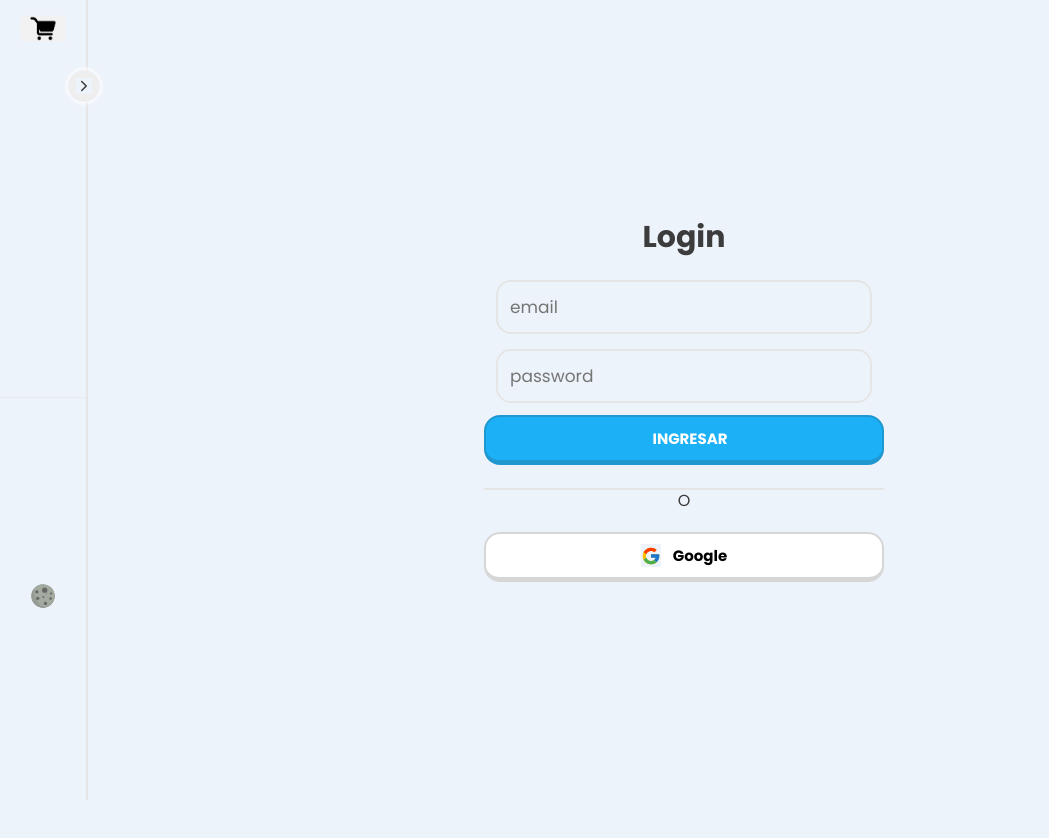
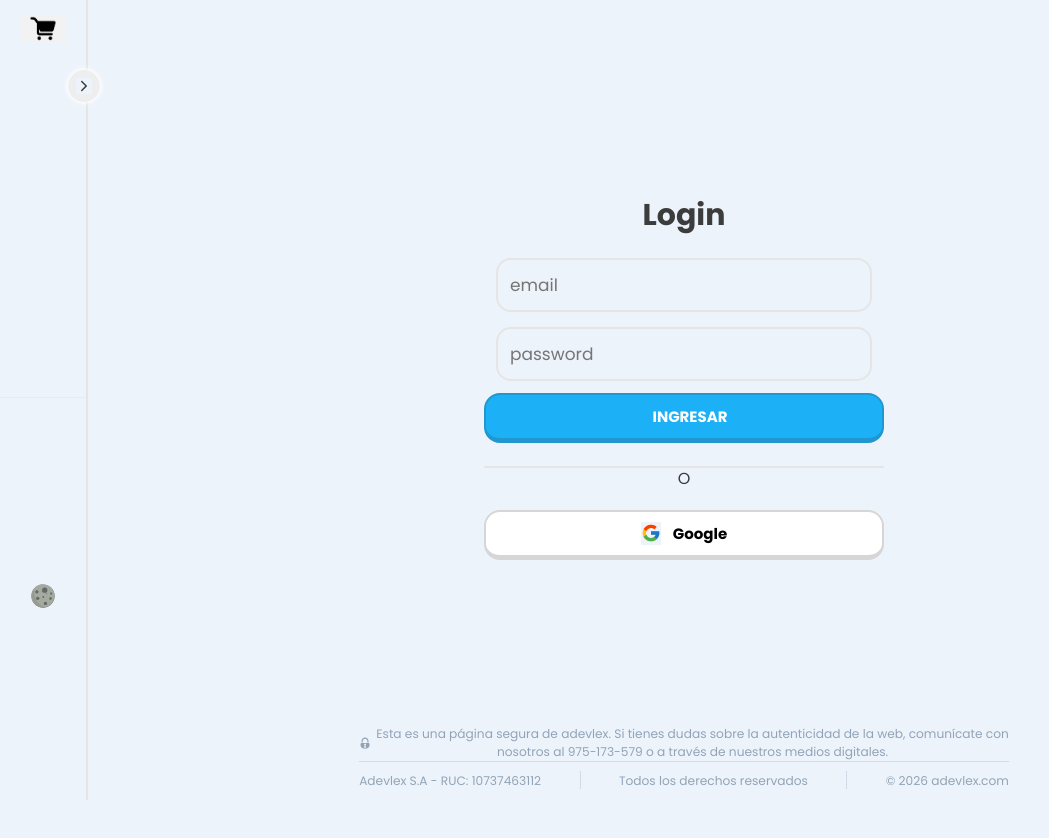
Before and after one commit to rosasrias/pos-react, a React (Vite) app: page /login in a window 1280 px wide. Shown: the whole page, without its empty margins (0-1049 px from the left). Before the commit the page ends 800 px from the top, so only its background shows below. Built offline with nearby package versions, Linux system fonts and the light colour scheme; some icons are missing.

Commit message:
feat: add Footer component to LoginTemplate and adjust layout for improved spacing and alignment

```diff
--- /dev/null
+++ b/src/components/organismos/Footer.jsx
@@ -0,0 +1,52 @@
+import styled from "styled-components";
+import { GiPadlock } from "react-icons/gi";
+export function Footer() {
+  return (
+    <Container>
+      <section className="lock">
+        <GiPadlock />
+        <span>
+          Esta es una página segura de adevlex. Si tienes dudas sobre la
+          autenticidad de la web, comunícate con
+          <br /> nosotros al 975-173-579 o a través de nuestros medios digitales.
+        </span>
+      </section>
+      <section className="derechos">
+        <span>Adevlex S.A - RUC: 10737463112 </span>
+        <div className="separador"></div>
+        <span>Todos los derechos reservados</span>
+        <div className="separador"></div>
+        <span>© 2026 adevlex.com</span>
+      </section>
+    </Container>
+  );
+}
+const Container = styled.div`
+  display: flex;
+  flex-direction: column;
+  font-size: 12.2px;
+  color: #91a4b7;
+  gap: 5px;
+  margin: 10px;
+  .lock {
+    border-bottom: 1px solid rgba(145, 164, 183, 0.3);
+    gap: 5px;
+    display: flex;
+    align-items: center;
+  }
+  .derechos {
+    display: flex;
+    justify-content: space-between;
+    .separador {
+      width: 1px;
+      background-color: rgba(145, 164, 183, 0.3);
+      margin-top: 4px;
+      height: 80%;
+      align-items: center;
+      display: flex;
+    }
+    span {
+      margin-top: 5px;
+    }
+  }
+`;
--- a/src/components/templates/LoginTemplate.jsx
+++ b/src/components/templates/LoginTemplate.jsx
@@ -5,6 +5,7 @@ import { Btnsave } from "../moleculas/Btnsave";
 import { Linea } from "../atomos/Linea";
 import { v } from "../../styles/variables";
 import { Device } from "../../styles/breakpoinst";
+import { Footer } from "../organismos/Footer";
 
 export function LoginTemplate() {
   return (
@@ -41,6 +42,7 @@ export function LoginTemplate() {
           <br />
           <Btnsave titulo="Google" bgcolor="#fff" icono={<v.iconogoogle />} />
         </div>
+        <Footer />
       </section>
     </Container>
   );
@@ -52,6 +54,8 @@ const Container = styled.div`
   justify-content: center;
   align-items: center;
   text-align: center;
+  flex-direction: column;
+  margin: 20px;
   .contentCard {
     height: 100%;
     width: 100%;
```
